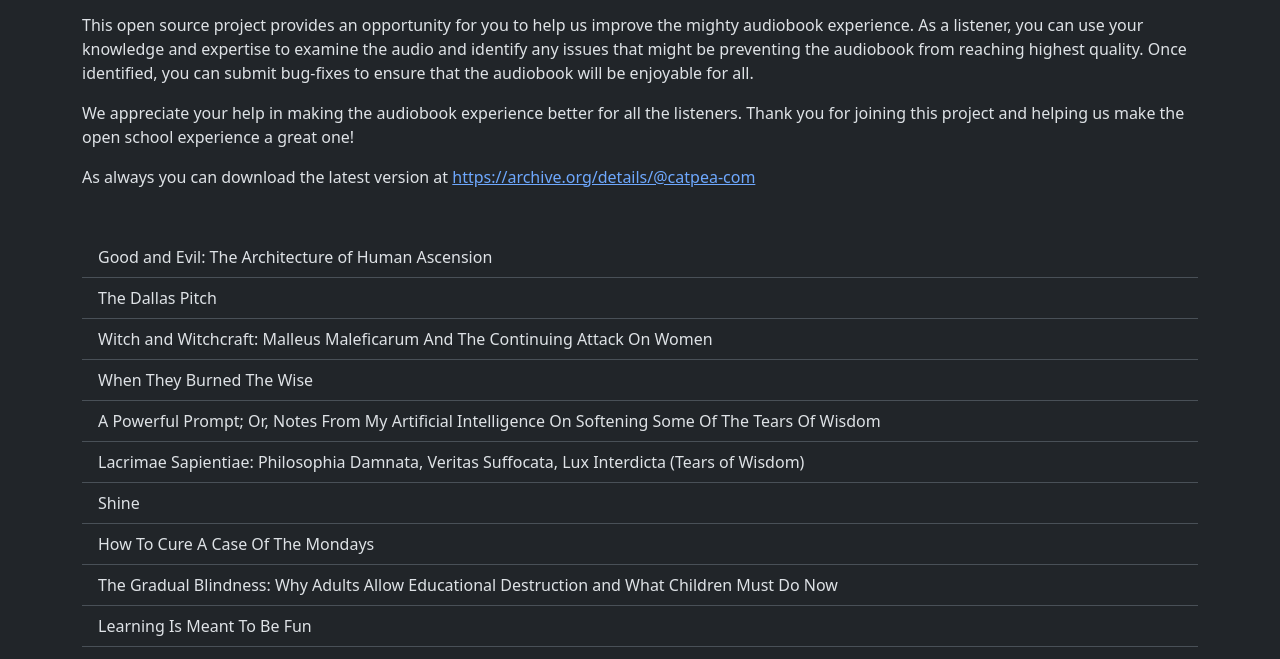
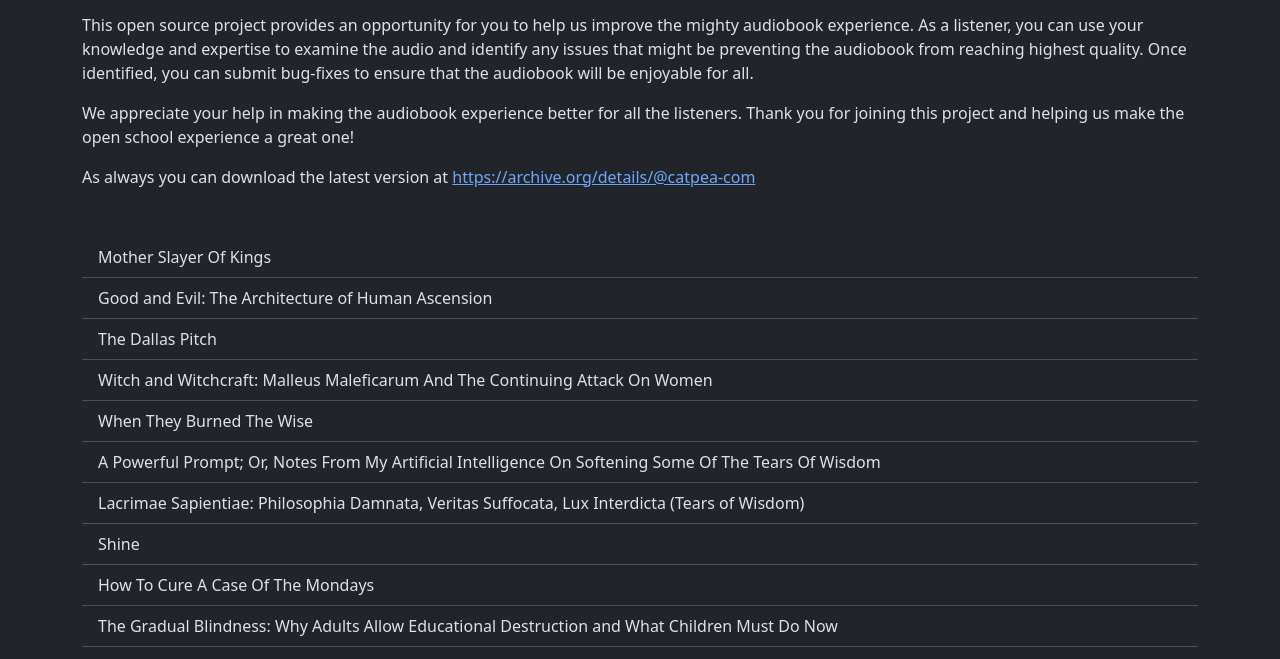
Before and after one commit to catpea/chapter-14, a plain HTML site: page docs/index.html in a window 1280 px wide. Shown: the part 141-800 px from the top of the page. Drawn offline with nearby package versions, Linux system fonts and the light colour scheme.

Commit message:
Chapter Content Update

```diff
--- a/docs/index.html
+++ b/docs/index.html
@@ -21,7 +21,8 @@
 
 
         <ul class="list-group list-group-flush mt-5">
-        <a href="poem-2030.mp3" class="list-group-item list-group-item-action">Good and Evil: The Architecture of Human Ascension</a>
+        <a href="poem-2031.mp3" class="list-group-item list-group-item-action">Mother Slayer Of Kings</a>
+<a href="poem-2030.mp3" class="list-group-item list-group-item-action">Good and Evil: The Architecture of Human Ascension</a>
 <a href="poem-2029.mp3" class="list-group-item list-group-item-action">The Dallas Pitch</a>
 <a href="poem-2028.mp3" class="list-group-item list-group-item-action">Witch and Witchcraft: Malleus Maleficarum And The Continuing Attack On Women</a>
 <a href="poem-2027.mp3" class="list-group-item list-group-item-action">When They Burned The Wise</a>
```
Also changed, not shown: 2 other files.
